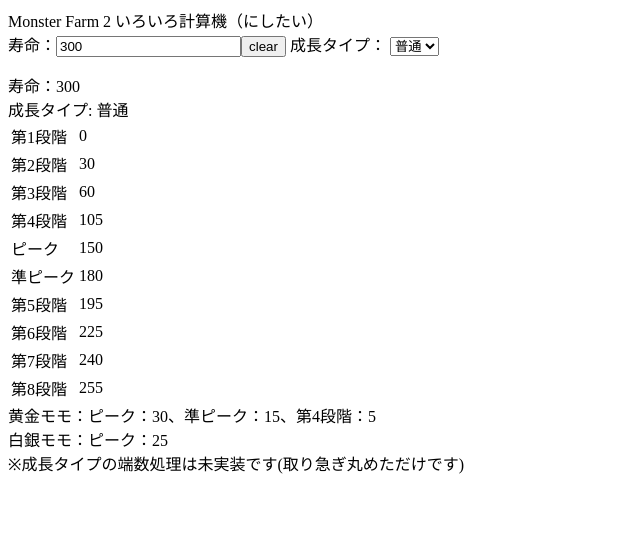
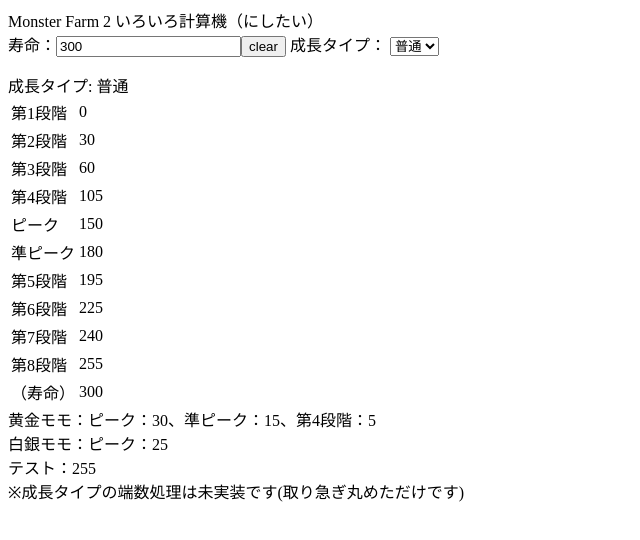
Before and after one commit to miihon-ani/mf-proj, a Vue app: page / in a window 1280 px wide. Shown: the top 540 px of the page, without its empty margins (0-640 px from the left). Built offline with nearby package versions, Linux system fonts and the light colour scheme.

Commit message:
develop 4th commit

```diff
--- a/src/App.vue
+++ b/src/App.vue
@@ -11,18 +11,18 @@
       成長適正：すべてＣ（未実装）、能力値：すべて１２０（未実装）
     </p>
     <p v-if="life.length > 0">
-        <span>寿命：{{ life }}</span><br>
         <span>成長タイプ: {{ grow_stages[selected].type }}</span>
         <table>
           <tbody>
             <tr v-for="(value,index) in grow_stages[selected].value" v-bind:key="index">
               <td>{{ grow_stage_names[index] }}</td>
-              <td>{{ Math.floor(life*value/100) }}</td>
+              <td>{{ culcStage(index) }}</td>
             </tr>
           </tbody>
         </table>
-        <span>黄金モモ：{{ culcpeach(true) }}</span><br>
-        <span>白銀モモ：{{ culcpeach(false) }}</span><br>
+        <span>黄金モモ：{{ culcPeach(true) }}</span><br>
+        <span>白銀モモ：{{ culcPeach(false) }}</span><br>
+        <span>テスト：{{ culcStage(9) }}</span><br>
         <span>※成長タイプの端数処理は未実装です(取り急ぎ丸めただけです)</span>
     </p>
     <p v-else>
@@ -51,13 +51,13 @@
       ],
       // 成長段階。ローカル（略
       grow_stages: [
-        { type:"早熟", value : [0,5,10,20,30,35,40,55,70,80] },
-        { type:"持続", value : [0,5,10,20,30,40,45,60,75,85] },
-        { type:"普通", value : [0,10,20,35,50,60,65,75,80,85] },
-        { type:"晩成", value : [0,15,30,45,60,70,80,85,90,95] }
+        { type:"早熟", value : [0,5,10,20,30,35,40,55,70,80,100] },
+        { type:"持続", value : [0,5,10,20,30,40,45,60,75,85,100] },
+        { type:"普通", value : [0,10,20,35,50,60,65,75,80,85,100] },
+        { type:"晩成", value : [0,15,30,45,60,70,80,85,90,95,100] }
       ],
       // 成長段階の名前。ローカル（略
-      grow_stage_names: ["第1段階","第2段階","第3段階","第4段階","ピーク","準ピーク","第5段階","第6段階","第7段階","第8段階"]
+      grow_stage_names: ["第1段階","第2段階","第3段階","第4段階","ピーク","準ピーク","第5段階","第6段階","第7段階","第8段階","（寿命）"]
     }
   },
   methods: {
@@ -65,15 +65,15 @@
       this.life = ''
     },
     // 延命アイテム計算用。どうせ黄金モモか白銀モモしかないので手抜き
-    culcpeach (isGold) {
+    culcPeach (isGold) {
       var life=25;
       if(isGold) life=50;
 
-      var peak1=(this.grow_stages[this.selected].value[5]*this.life/100)-(this.grow_stages[this.selected].value[4]*this.life/100);
+      var peak1=this.culcStageWeek(4);
       if(peak1 > life) return "ピーク："+life;
       else var return_msg="ピーク："+peak1;
       life-=peak1;
-      var peak2=(this.grow_stages[this.selected].value[6]*this.life/100)-(this.grow_stages[this.selected].value[5]*this.life/100);
+      var peak2=this.culcStageWeek(5);
       if(peak2 > life) return "、準ピーク："+life;
       else return_msg+="、準ピーク："+peak2;
       life-=peak2;
@@ -81,6 +81,18 @@
 
       return return_msg;
     },
+    // 適当すぎる計算をまとめようとした
+    culcStageWeek (stage) {
+      if(stage>9) return "えらー";
+      if(stage<0) return "えらー";
+      return this.culcStage(stage+1)-this.culcStage(stage);
+    },
+    // 適当すぎる計算をまとめようとした2
+    culcStage (stage) {
+      if(stage>10) return "えらー";
+      if(stage<0) return "えらー";
+      return Math.floor(this.grow_stages[this.selected].value[stage]*this.life/100);
+    },
   }
 }
 </script>
```
Also changed, not shown: 5 other files (tests, documents, lock files or other folders).
